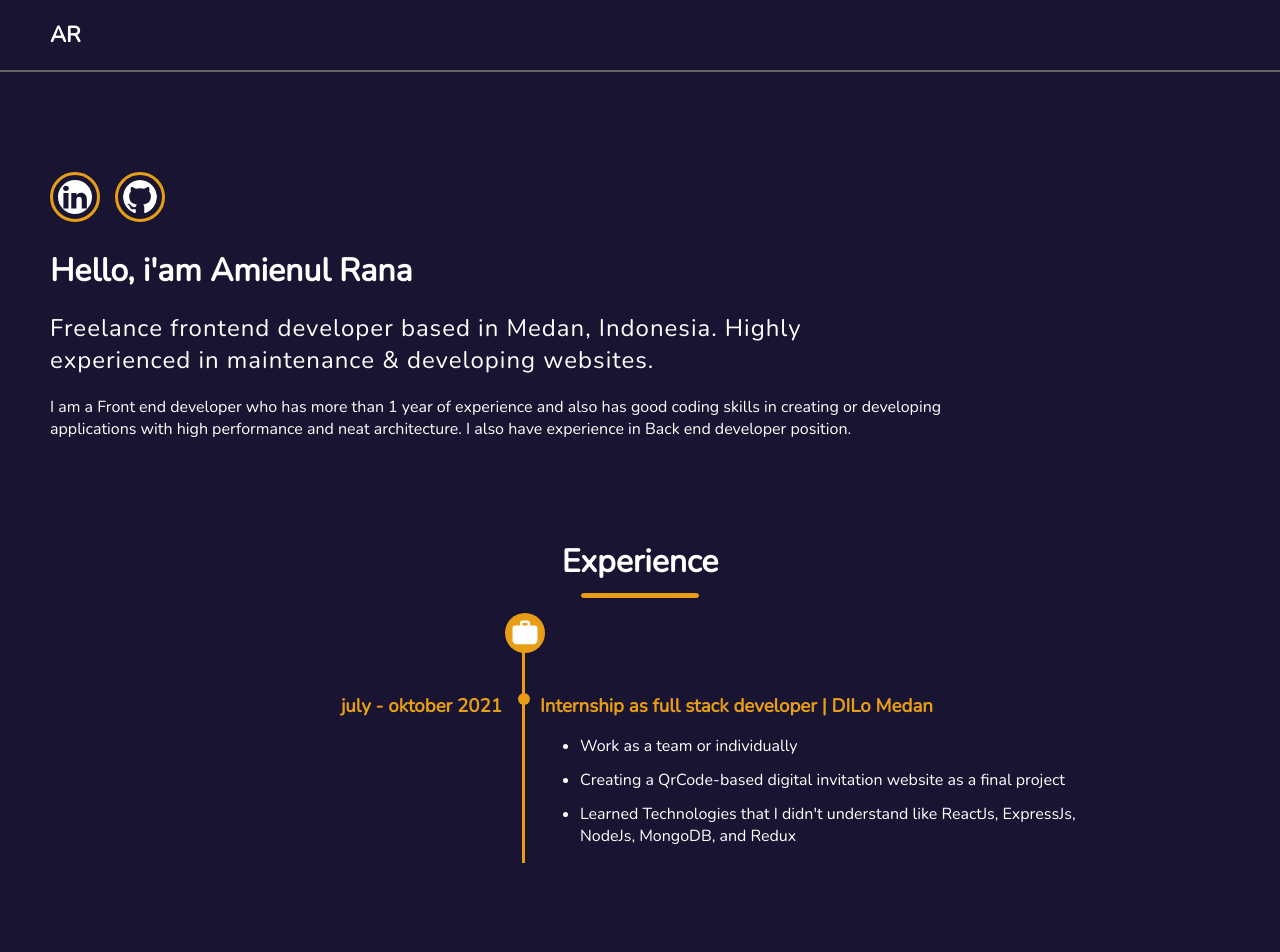
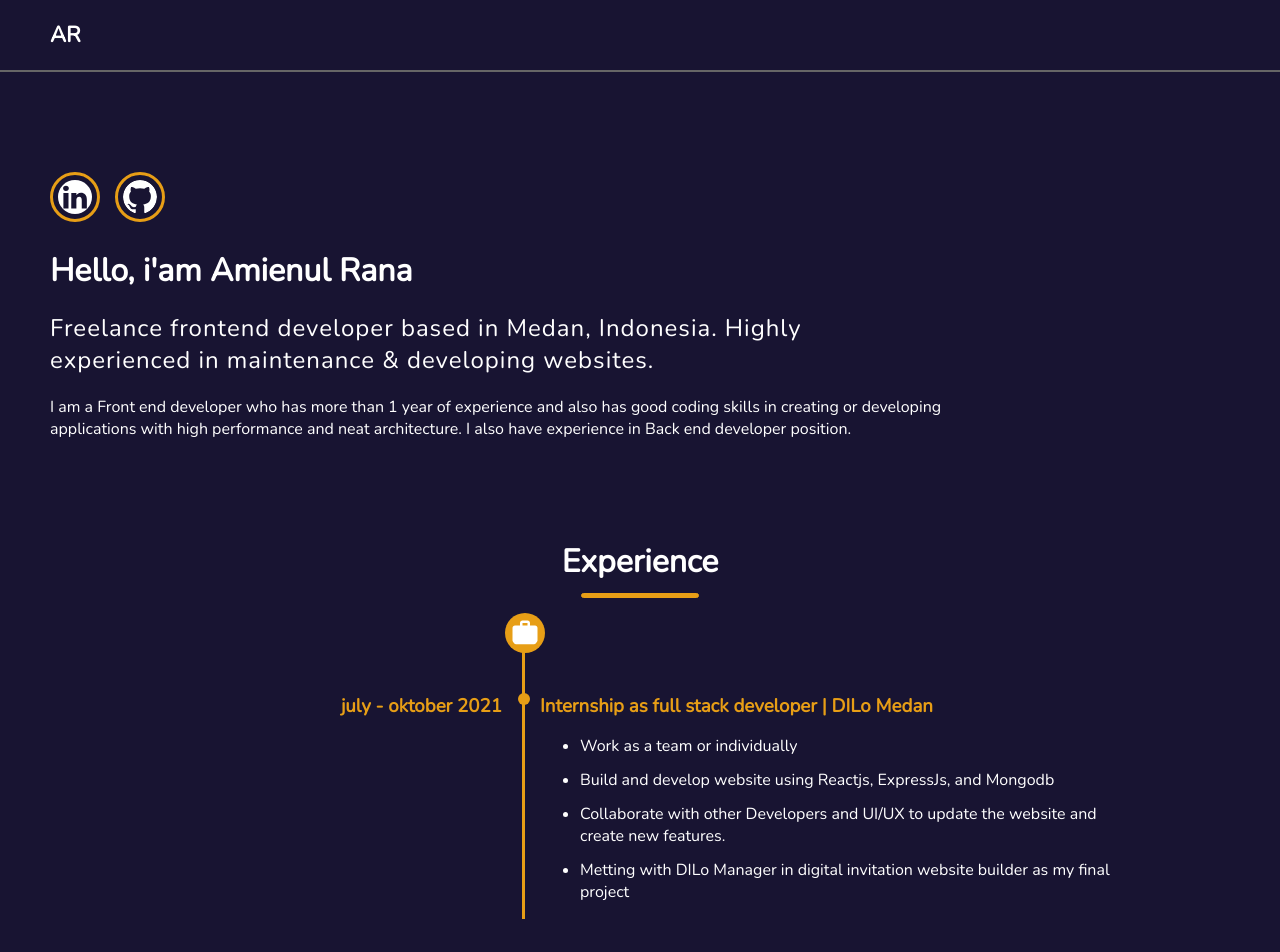
Before and after one commit to AmienulRana/portofolio, a Next.js app: page / in a window 1280 px wide. Shown: the top 952 px of the page. Built offline with nearby package versions, Linux system fonts and the light colour scheme.

Commit message:
menambahkan tugas yang dilakukakn selama pkl

```diff
--- a/components/Education.js
+++ b/components/Education.js
@@ -1,11 +1,15 @@
-import styles from '../styles/home.module.scss';
-import { MdOutlineWork } from 'react-icons/md';
+import styles from "../styles/home.module.scss";
+import { MdOutlineWork } from "react-icons/md";
 function Education() {
   return (
-    <div className={[styles.Education, 'WrapperContent'].join(' ')}>
+    <div className={[styles.Education, "WrapperContent"].join(" ")}>
       <h1>Experience</h1>
-        <hr/>
-        <div className={styles.WrapperHistory} data-aos="fade-up" data-aos-duration="300">
+      <hr />
+      <div
+        className={styles.WrapperHistory}
+        data-aos="fade-up"
+        data-aos-duration="300"
+      >
         <div className={styles.FirstContent}>
           <div className={styles.Year}>
             <h4></h4>
@@ -22,14 +26,23 @@ function Education() {
             <h3>Internship as full stack developer | DILo Medan</h3>
             <ul>
               <li>Work as a team or individually</li>
-                        <li>Creating a QrCode-based digital invitation website as a final project</li>
-                        <li>Learned Technologies that I didn&apos;t understand like ReactJs, ExpressJs, NodeJs, MongoDB, and Redux</li>
+              <li>
+                Build and develop website using Reactjs, ExpressJs, and Mongodb
+              </li>
+              <li>
+                Collaborate with other Developers and UI/UX to update the
+                website and create new features.
+              </li>
+              <li>
+                Metting with DILo Manager in digital invitation website builder
+                as my final project
+              </li>
             </ul>
           </div>
         </div>
       </div>
     </div>
-  )
+  );
 }
 
-export default Education
+export default Education;
```
Lines whose indentation alone changed are shown as unchanged.
